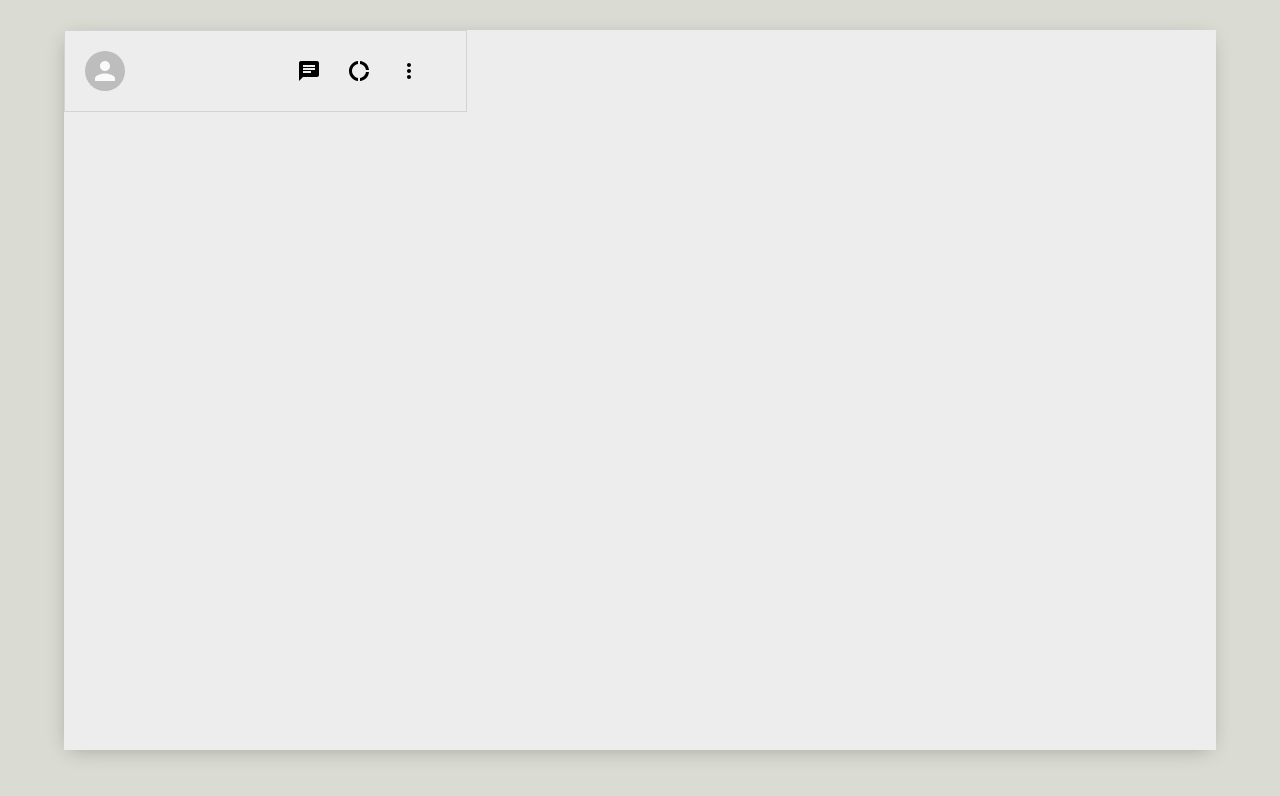
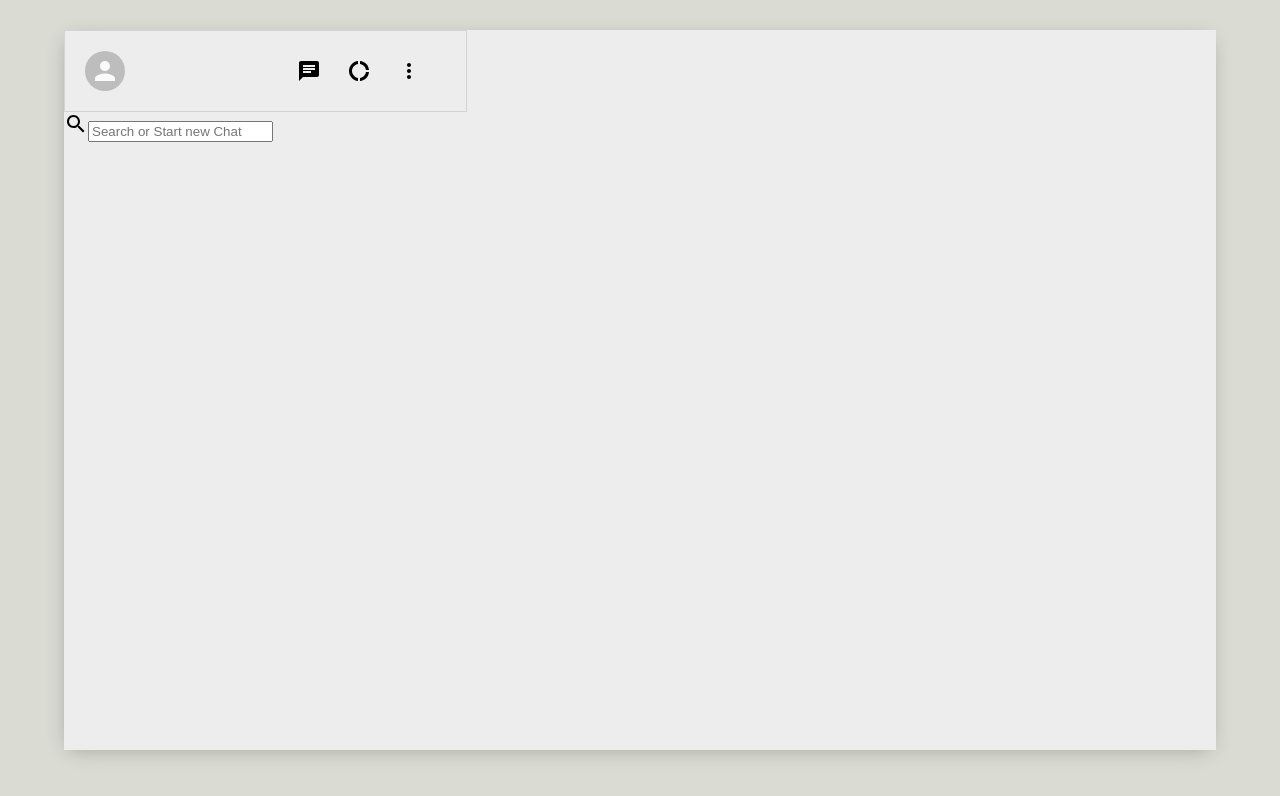
Before and after one commit to Moonwalkerr/ChatMee, a React (Create React App) app: page / in a window 1280 px wide. Shown: the top 796 px of the page. Built offline with nearby package versions, Linux system fonts and the light colour scheme.

Commit message:
search Item wip

```diff
--- a/src/comps/sidebar.js
+++ b/src/comps/sidebar.js
@@ -3,7 +3,7 @@
 import ChatIcon from '@material-ui/icons/Chat';
 import DonutLargeIcon from '@material-ui/icons/DonutLarge';
 import MoreVertIcon from '@material-ui/icons/MoreVert';
-
+import SearchOutlinedIcon from '@material-ui/icons/SearchOutlined';
 
 const Sidebar = () => {
     return ( <div className="sidebar">
@@ -16,7 +16,9 @@
         </div>
         </div>
         <div className="sidebar__search">
-
+        <SearchOutlinedIcon/>
+        <input type="text" name="" id=""
+        placeholder="Search or Start new Chat"/>
         </div>
 
         <div className="sidebar__chat">
```
